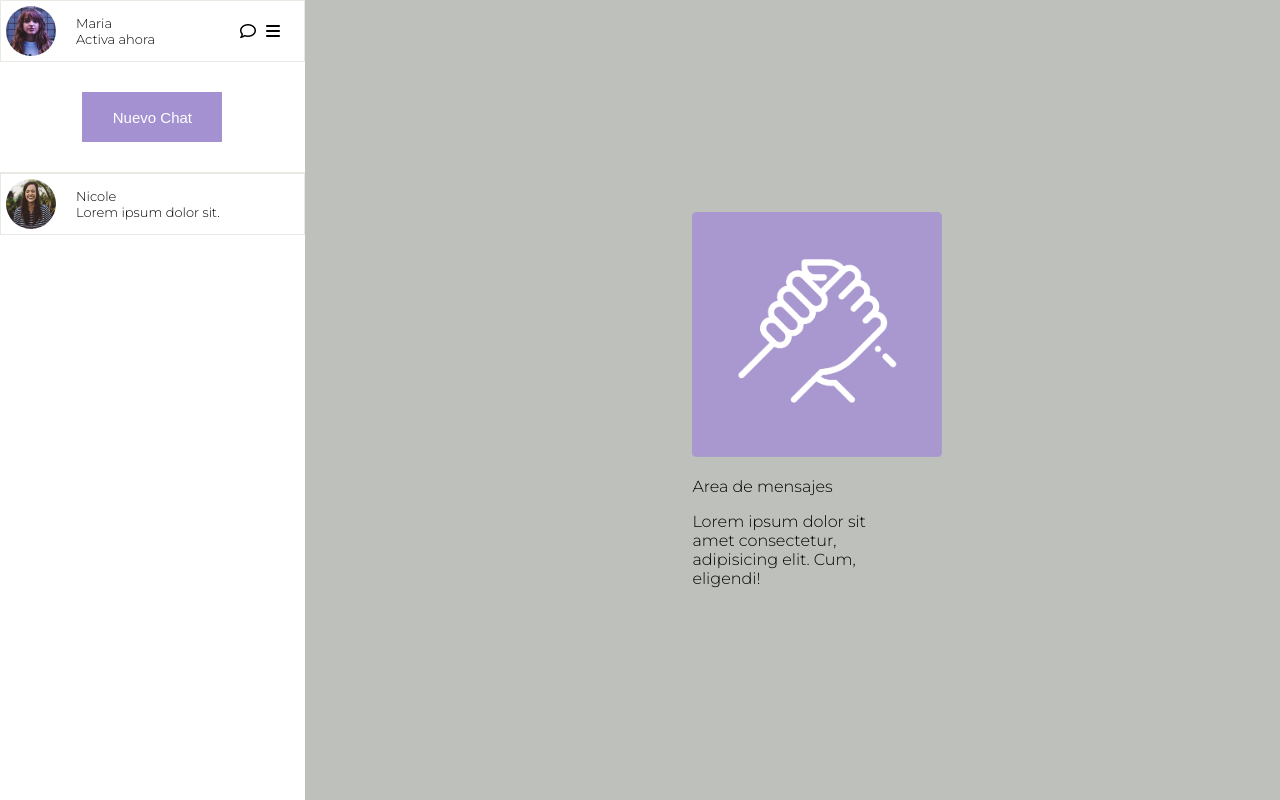
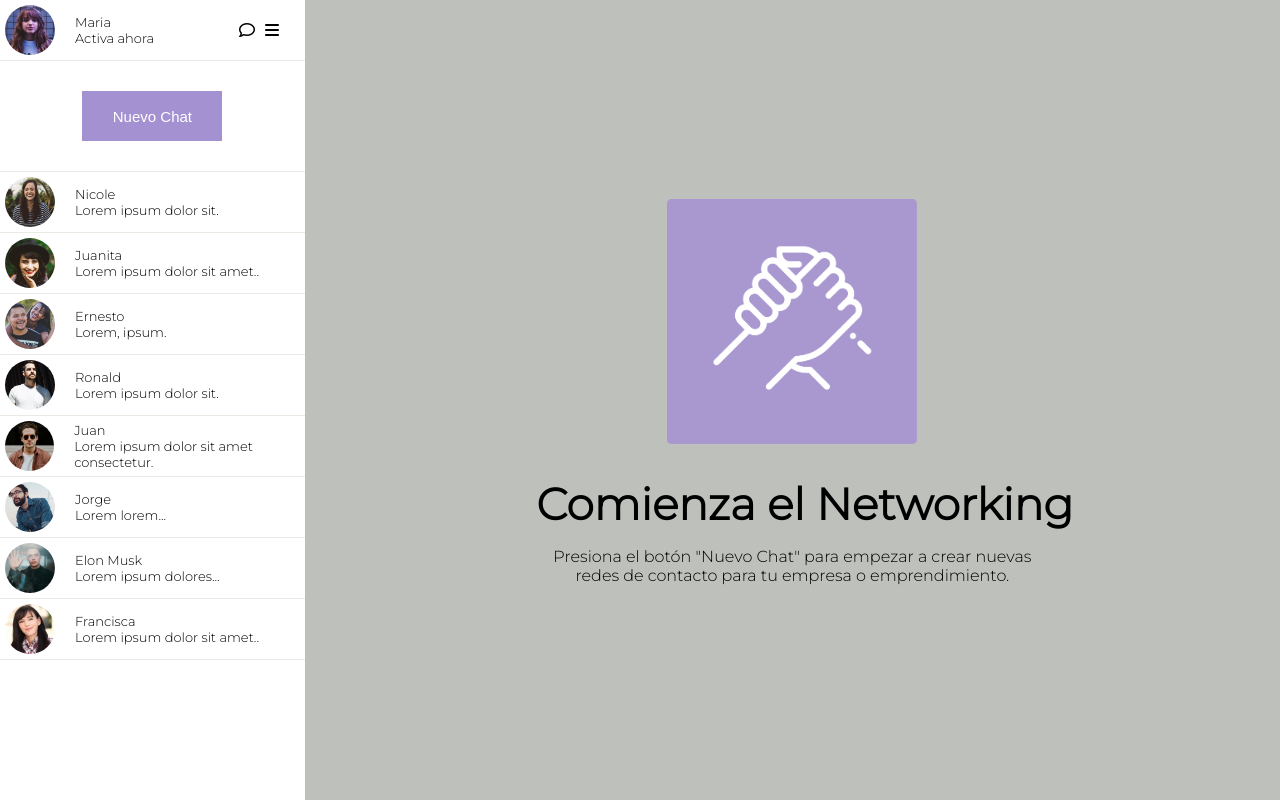
Before and after one commit to mbrionesz/flexboxdef, a plain HTML site: page index.html in a window 1280 px wide. Drawn offline with Linux system fonts and the light colour scheme.

Commit message:
Add final changes

```diff
--- a/assets/css/style.css
+++ b/assets/css/style.css
@@ -1,7 +1,8 @@
-body, menu {
+body,
+menu {
   margin: 0;
   padding: 0;
-    font-family: 'Montserrat', sans-serif;
+  font-family: "Montserrat", sans-serif;
 }
 
 .padre {
@@ -13,7 +14,7 @@ body, menu {
 
 .contacts {
   width: 400px;
-    background-color: #FFF;
+  background-color: #fff;
   height: 100vh;
 }
 
@@ -23,14 +24,9 @@ body, menu {
   justify-content: center;
   align-items: center;
   width: 100%;
-    height: 100vh;
-    background-color: #BEC1BB;
+  max-height: 100vh;
+  background-color: #bec1bb;
 }
-
-.mensajes-area {
-    width: 200px;
-}
-
 .mensajes img {
   width: 250px;
 }
@@ -41,7 +37,7 @@ body, menu {
   align-items: center;
   gap: 20px;
   padding: 5px;
-    border: 1px solid #E8EBE4;
+  border-bottom: 1px solid #e8ebe4;
 }
 
 .contact img {
@@ -66,12 +62,12 @@ body, menu {
   justify-content: center;
   align-items: center;
   padding: 30px;
-    border-bottom: 1px solid #E8EBE4;
+  border-bottom: 1px solid #e8ebe4;
 }
 
 .primary-button {
-    background-color: #A491D2;
-    color: #FFF;
+  background-color: #a491d2;
+  color: #fff;
   border: 0px;
   width: 140px;
   height: 50px;
@@ -84,3 +80,16 @@ body, menu {
   gap: 10px;
   padding-left: 65px;
 }
+
+.text-mensajes-networking {
+  display: flex;
+  flex-direction: column;
+  width: 600px;
+  text-align: center;
+}
+
+.text-mensajes-networking h1 {
+  margin-bottom: 0;
+  margin-left: 25px;
+  font-size: 44px;
+}
--- a/index.html
+++ b/index.html
@@ -28,22 +28,71 @@
           <button class="primary-button">Nuevo Chat</button>
         </div>
         <div class="contact">
-                <img src="./assets/img/Screen Shot 2018-11-28 at 15.27.14.jpg" alt="Contacto chat Maria">
+          <img src="./assets/img/Screen Shot 2018-11-28 at 15.27.14.jpg" alt="Contacto chat Nicole">
           <div class="contact-text">
             <p>Nicole</p>
             <p>Lorem ipsum dolor sit.</p>
+          </div>
+        </div>
+        <div class="contact">
+          <img src="./assets/img/Screen Shot 2018-11-28 at 15.28.04.jpg" alt="Contacto chat Juanita">
+          <div class="contact-text">
+            <p>Juanita</p>
+            <p>Lorem ipsum dolor sit amet..</p>
+          </div>
+        </div>
+        <div class="contact">
+          <img src="./assets/img/Screen Shot 2018-11-28 at 15.28.30.jpg" alt="Contacto chat Ernesto">
+          <div class="contact-text">
+            <p>Ernesto</p>
+            <p>Lorem, ipsum.</p>
+          </div>
+        </div>
+        <div class="contact">
+          <img src="./assets/img/Screen Shot 2018-11-28 at 15.30.34.jpg" alt="Contacto chat Ronald">
+          <div class="contact-text">
+            <p>Ronald</p>
+            <p>Lorem ipsum dolor sit.</p>
+          </div>
+        </div>
+        <div class="contact">
+          <img src="./assets/img/Screen Shot 2018-11-28 at 15.30.54.jpg" alt="Contacto chat Juan">
+          <div class="contact-text">
+            <p>Juan</p>
+            <p>Lorem ipsum dolor sit amet consectetur.</p>
+          </div>
+        </div>
+        <div class="contact">
+          <img src="./assets/img/Screen Shot 2018-11-28 at 15.31.09.jpg" alt="Contacto chat Jorge">
+          <div class="contact-text">
+            <p>Jorge</p>
+            <p>Lorem lorem...</p>
+          </div>
+        </div>
+        <div class="contact">
+          <img src="./assets/img/Screen Shot 2018-11-28 at 15.32.16.jpg" alt="Contacto chat Elon">
+          <div class="contact-text">
+            <p>Elon Musk</p>
+            <p>Lorem ipsum dolores...</p>
+          </div>
+        </div>
+        <div class="contact">
+          <img src="./assets/img/Screen Shot 2018-11-28 at 15.32.44.jpg" alt="Contacto chat Francisca">
+          <div class="contact-text">
+            <p>Francisca</p>
+            <p>Lorem ipsum dolor sit amet..</p>
           </div>
         </div>
       </section>
       <div class="mensajes">
         <div class="mensajes-area">
           <img src="./assets/img/hand.png" alt="Imagen crear lazos, Networking">
-            <p>Area de mensajes</p>
-            <span>Lorem ipsum dolor sit amet consectetur, adipisicing elit. Cum, eligendi!</span>
+        </div>
+        <div class="text-mensajes-networking">
+          <h1>Comienza el Networking</h1>
+          <p>Presiona el botón "Nuevo Chat" para empezar a crear nuevas <br> redes de contacto para tu empresa o emprendimiento. </p>
         </div>
       </div>
     </div>
-
-
   </body>
 </html>
```
Lines whose indentation alone changed are shown as unchanged.
